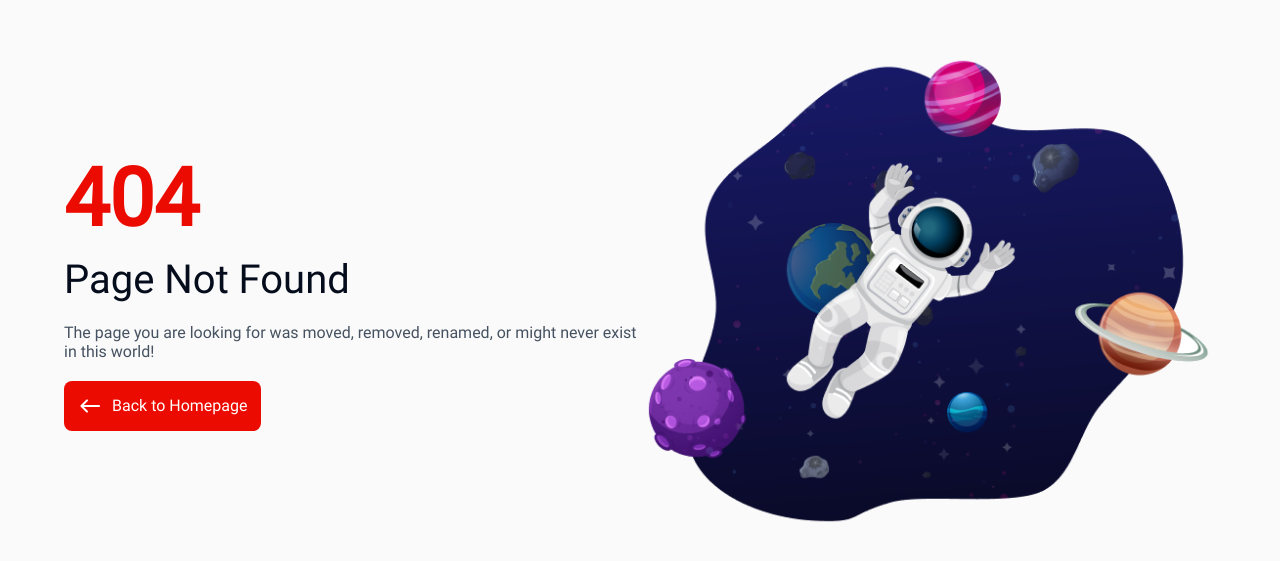
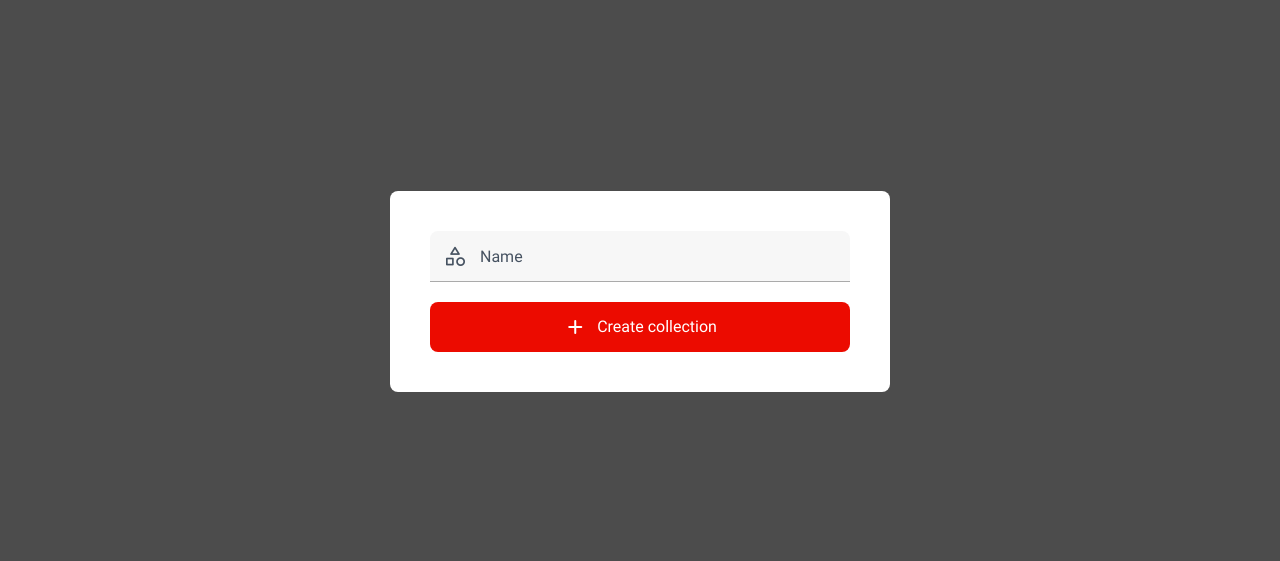
Before and after one commit to EugeneNail/actum, a React (Vite) app in the folder frontend/: page /collections/new in a window 1280 px wide. Before the commit this address led to /not-found. Shown: the part 109-670 px from the top of the page. Built offline with nearby package versions, Linux system fonts and the light colour scheme.

Commit message:
#9 feat(collections): add the SaveCollection page

```diff
--- a/frontend/src/main.tsx
+++ b/frontend/src/main.tsx
@@ -6,6 +6,8 @@ import SignupPage from "./page/guest/signup-page.tsx";
 import "./shared.sass"
 import LoginPage from "./page/guest/login-page.tsx";
 import NotFoundPage from "./page/not-found-page/not-found-page.tsx";
+import CollectionsPage from "./page/collection/collections-page/collections-page.tsx";
+import SaveCollectionPage from "./page/collection/save-collection-page/save-collection-page.tsx";
 
 ReactDOM.createRoot(document.getElementById('root')!).render(
   <React.StrictMode>
@@ -16,6 +18,9 @@ ReactDOM.createRoot(document.getElementById('root')!).render(
                 <Route path="/signup" element={<SignupPage/>}/>
                 <Route path="/login" element={<LoginPage/>}/>
             </Route>
+            <Route path="/collections" element={<CollectionsPage/>}>
+                <Route path="/collections/new" element={<SaveCollectionPage/>}/>
+            </Route>
             <Route path="*" element={<Navigate to="/not-found"/>}/>
         </Routes>
     </BrowserRouter>
--- /dev/null
+++ b/frontend/src/page/collection/collections-page/collections-page.sass
@@ -0,0 +1 @@
+.collections-page
--- /dev/null
+++ b/frontend/src/page/collection/collections-page/collections-page.tsx
@@ -0,0 +1,10 @@
+import {Outlet} from "react-router-dom";
+import "./collections-page.sass"
+
+export default function CollectionsPage() {
+    return (
+        <div className="collections-page">
+            <Outlet/>
+        </div>
+    )
+}
--- /dev/null
+++ b/frontend/src/page/collection/save-collection-page/save-collection-page.sass
@@ -0,0 +1,18 @@
+@import ../../../variables
+
+.save-collection-page
+  display: grid
+  width: 100%
+  min-height: 100vh
+  background: transparentize(black, .3)
+  place-items: center
+
+.collection-form
+  width: min(100% - 30px, 500px)
+  padding: 40px
+  background: $primary
+  border-radius: 8px
+  position: relative
+  display: flex
+  flex-direction: column
+  gap: 20px
--- /dev/null
+++ b/frontend/src/page/collection/save-collection-page/save-collection-page.tsx
@@ -0,0 +1,44 @@
+import "./save-collection-page.sass"
+import {useFormState} from "../../../service/use-form-state.ts";
+import {useHttp} from "../../../service/use-http.ts";
+import {useNavigate} from "react-router-dom";
+import {FormEvent} from "react";
+import Field from "../../../component/field/field.tsx";
+import Button from "../../../component/button/button.tsx";
+
+class Payload {
+    name = ""
+}
+
+class Errors {
+    name = ""
+}
+
+export default function SaveCollectionPage() {
+    const {state, setField, errors, setErrors} = useFormState(new Payload(), new Errors())
+    const http = useHttp()
+    const navigate = useNavigate()
+
+    async function submit(event: FormEvent) {
+        event.preventDefault()
+
+        const {data, status} = await http.post("/collections", state)
+
+        if (status == 422 || status == 409) {
+            setErrors(data)
+            return
+        }
+
+        navigate("/collections")
+    }
+
+    return (
+        <div className="save-collection-page">
+            <form className="collection-form" method="POST" onSubmit={submit}>
+                <Field className="collection-form__field" name="name" label="Name" onChange={setField}
+                       error={errors.name} icon="category"/>
+                <Button className="collection-form__button" icon="add" label="Create collection"/>
+            </form>
+        </div>
+    )
+}
```
